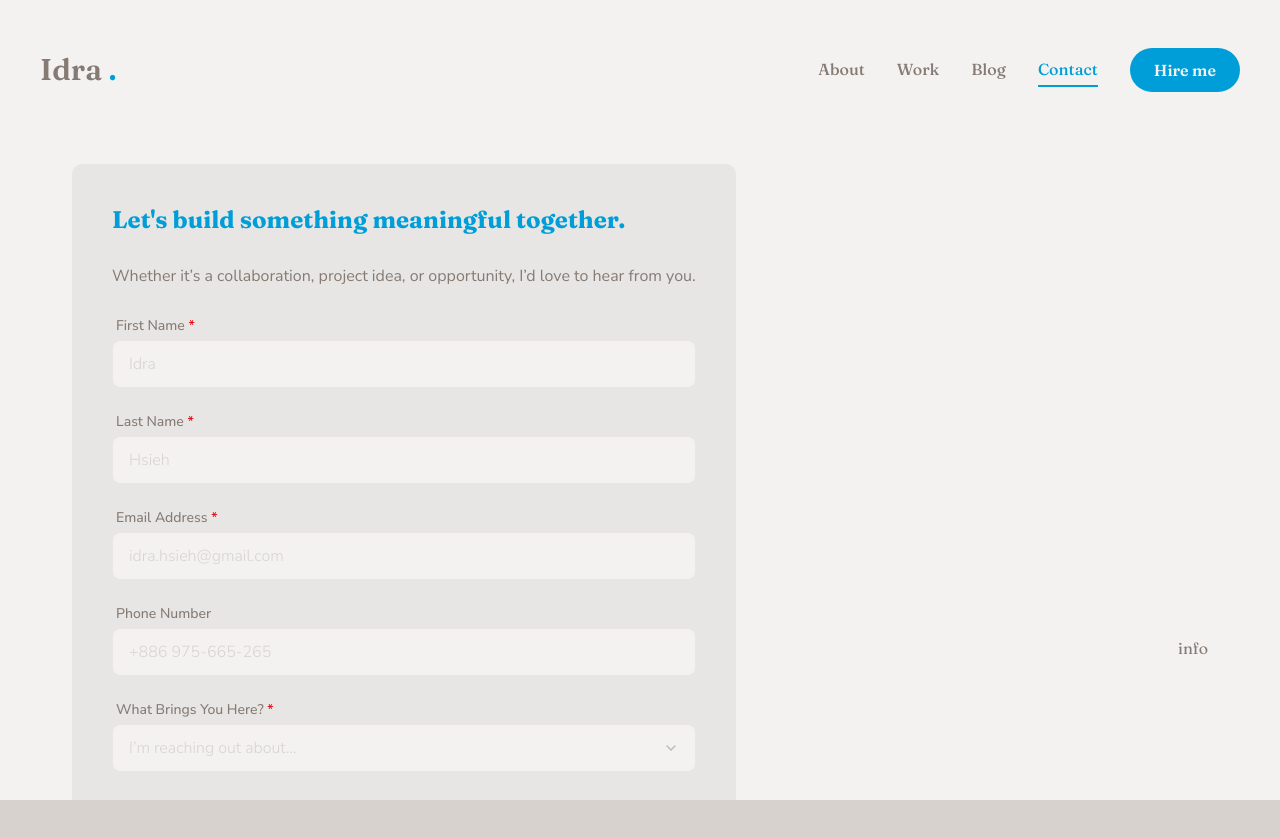
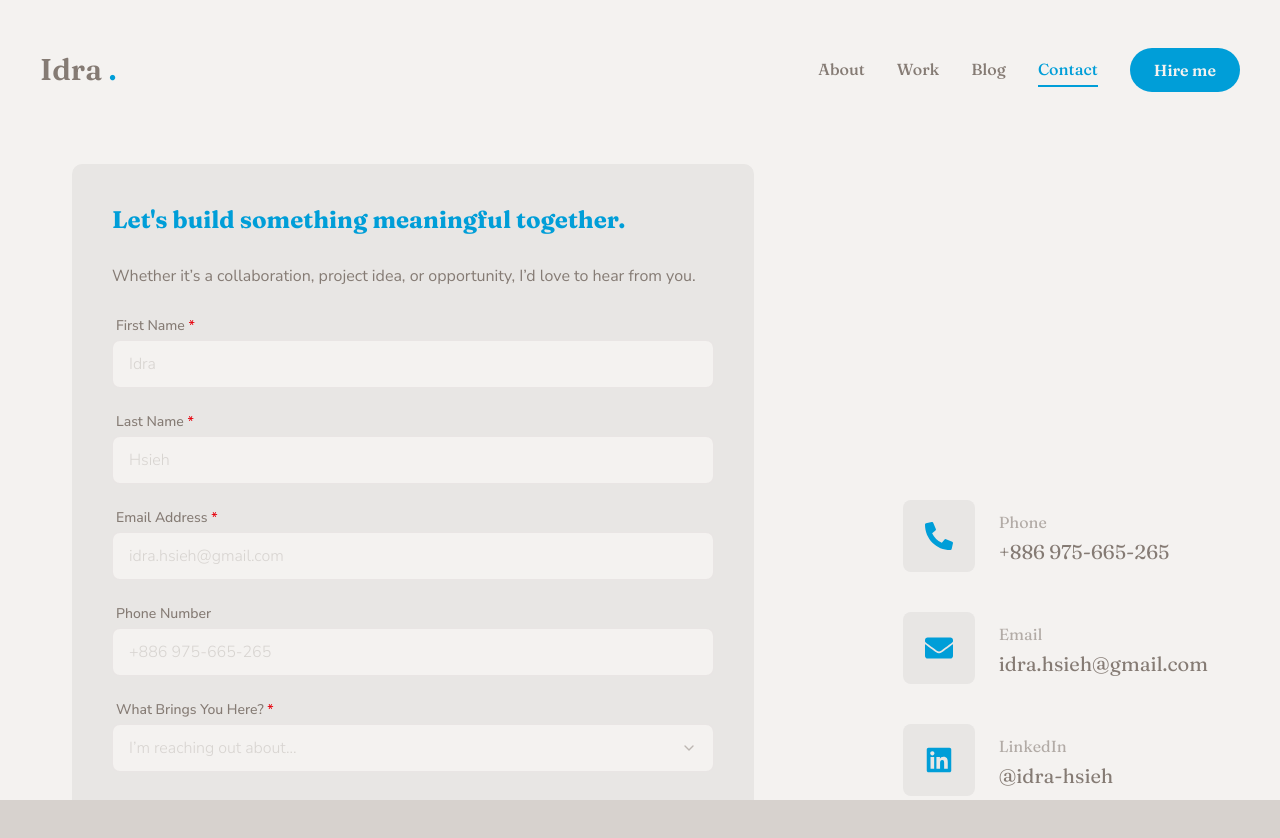
Before and after one commit to idra-hsieh/personal-website, a Next.js app: page /contact in a window 1280 px wide. Shown: the top 838 px of the page. Built offline with nearby package versions, Linux system fonts and the light colour scheme.

Commit message:
feat(contact): add info section

```diff
--- a/app/contact/page.tsx
+++ b/app/contact/page.tsx
@@ -19,7 +19,7 @@ import { FaPhoneAlt, FaEnvelope, FaLinkedin, FaLink } from "react-icons/fa";
 const info = [
     { icon: <FaPhoneAlt />, title: "Phone", info: "+886 975-665-265" },
     { icon: <FaEnvelope />, title: "Email", info: "idra.hsieh@gmail.com" },
-    { icon: <FaLinkedin />, title: "LinkedIn", info: "linkedin.com/in/idra-hsieh/", path: "https://www.linkedin.com/in/idra-hsieh/" },
+    { icon: <FaLinkedin />, title: "LinkedIn", info: "@idra-hsieh" },
 ];
 
 import { motion } from "framer-motion";
@@ -38,7 +38,7 @@ const Contact = () => {
                     "
                 >
                     {/* form */}
-                    <div className="lg:h-[54%] order-2 lg:order-none font-sans">
+                    <div className="lg:w-[60%] order-2 lg:order-none font-sans">
                         <form className="flex flex-col gap-6 p-10 bg-[#E8E6E4] rounded-lg">
                             <h3 className="text-2xl font-bold text-accent font-primary">Let's build something meaningful together.</h3>
                             <p>
@@ -121,7 +121,27 @@ const Contact = () => {
                         lg:order-none mb:8 lg:mb-0
                         "
                     >
-                        info
+                        <ul className="flex flex-col gap-10">
+                            {info.map((item, index) => {
+                                return (
+                                    <li key={index} className="flex items-center gap-6">
+                                        <div
+                                            className="
+                                                w-[52px] h-[52px] lg:w-[72px] lg:h-[72px]
+                                                bg-[#E8E6E4] text-accent rounded-md flex
+                                                items-center justify-center
+                                            "
+                                        >
+                                            <div className="text-[28px]">{item.icon}</div>
+                                        </div>
+                                        <div className="flex-1">
+                                            <p className="text-foreground/60">{item.title}</p>
+                                            <h3 className="text-xl">{item.info}</h3>
+                                        </div>
+                                    </li>
+                                )
+                            })}
+                        </ul>
                     </div>
                 </div>
             </div>
```
